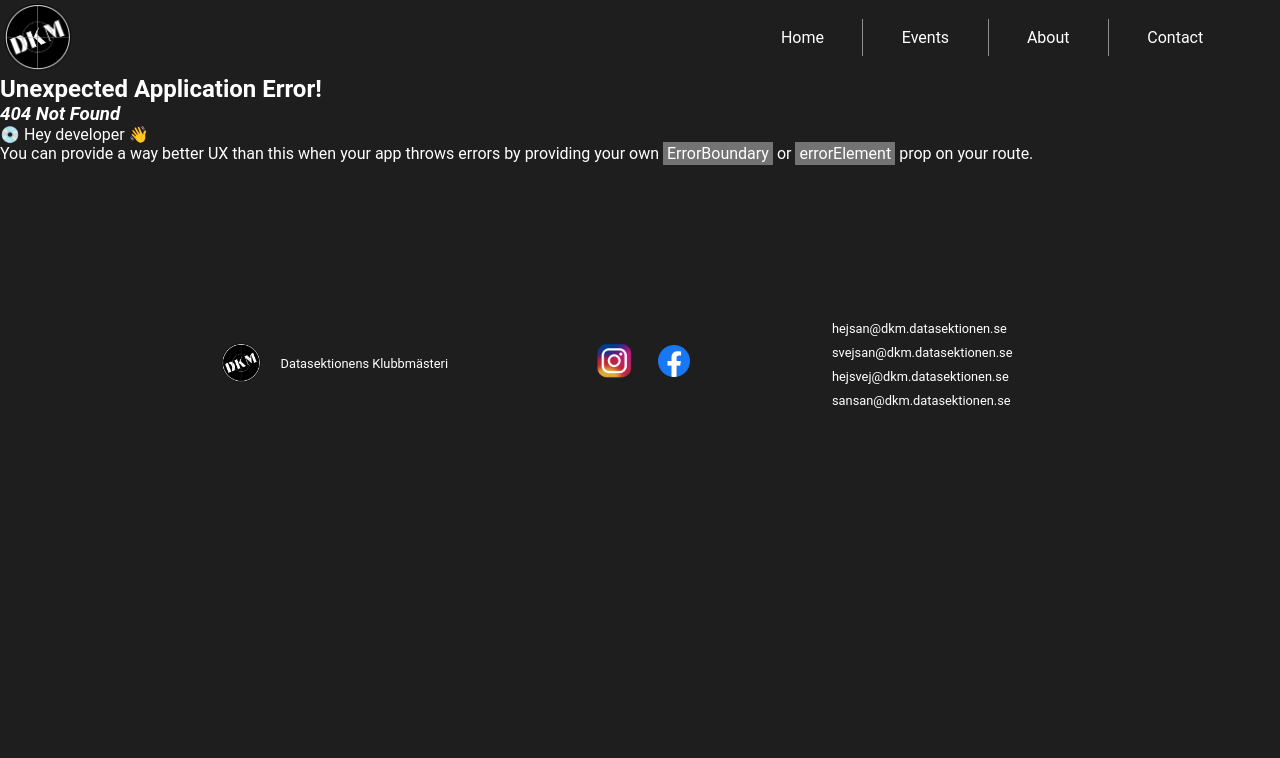
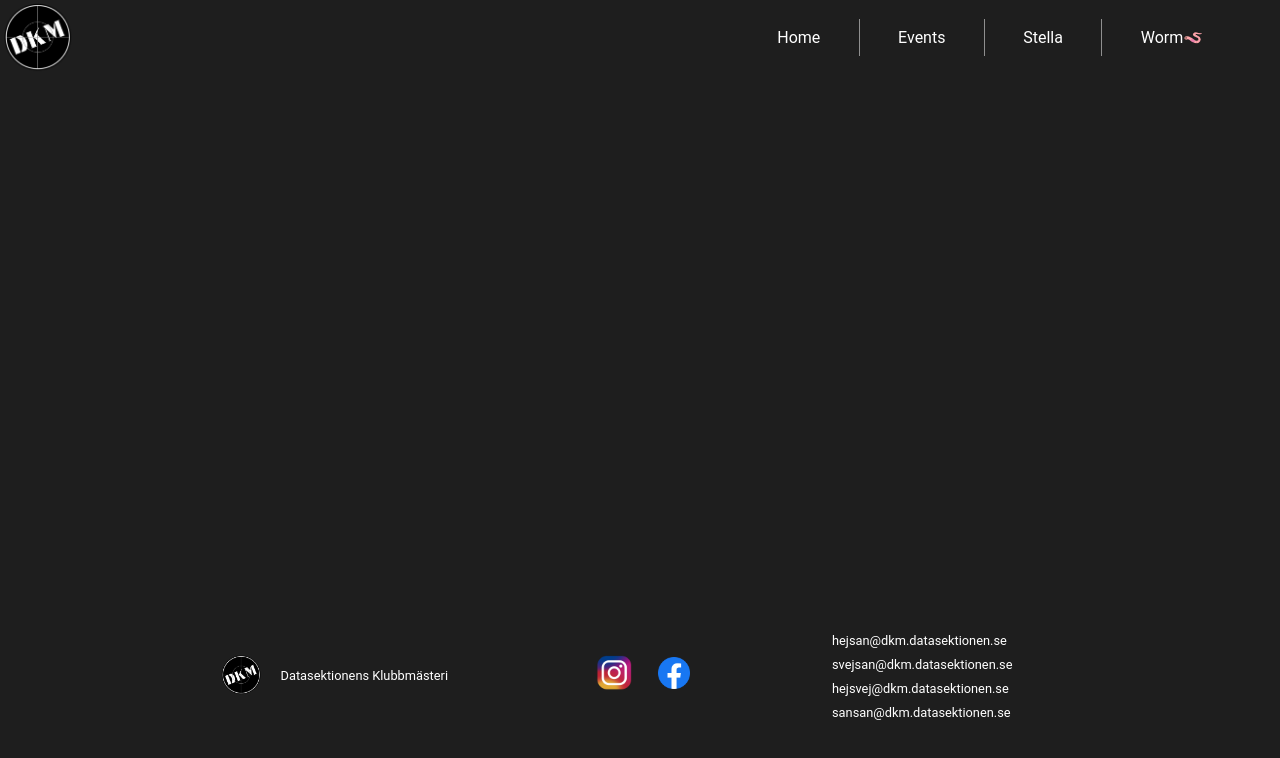
Before and after one commit to abbliseng/INDA-Projekt, a React (Create React App) app in the folder dkm/: page /worm in a window 1280 px wide. Before the commit this address had no page. Shown: the top 758 px of the page. Built offline with nearby package versions, Linux system fonts and the light colour scheme.

Commit message:
worm? 🪱🪱🪱🪱🪱🪱🪱🪱🪱🪱🪱

```diff
--- a/dkm/src/index.jsx
+++ b/dkm/src/index.jsx
@@ -13,6 +13,7 @@ import {
 import Main from './pages/Main/Main';
 import Events from './pages/Events/Events';
 import Slay from './pages/Slay/Slay';
+import Worm from './pages/Worm/Worm';
 
 
 const root = ReactDOM.createRoot(document.getElementById('root'));
@@ -22,6 +23,7 @@ const BrowserRouter = createBrowserRouter([
   { path: "/events", element: <Events /> },
   { path: "/slay", element: <Slay /> },
   { path: "/stella", element: <Slay /> },
+  { path: "/worm", element: <Worm /> },
 ]);
 
 root.render(
--- a/dkm/src/layout.jsx
+++ b/dkm/src/layout.jsx
@@ -9,19 +9,19 @@ const Header = ()=>{
             <div className={classname}>
                 <ul>
                     <li>
-                        <a>Home</a>
+                        <a href="/">Home</a>
                     </li>
                     <div />
                     <li>
-                        <a>Events</a>
+                        <a href="/events">Events</a>
                     </li>
                     <div />
                     <li>
-                        <a>About</a>
+                        <a href="/stella">Stella</a>
                     </li>
                     <div />
                     <li>
-                        <a>Contact</a>
+                        <a href="/worm">Worm🪱</a>
                     </li>
                 </ul>
             </div>
--- /dev/null
+++ b/dkm/src/pages/Worm/Worm.jsx
@@ -0,0 +1,23 @@
+import React from 'react';
+import "./worm.scss";
+
+const Worm = () => {
+    const rnd_drap = Math.floor(Math.random() * 100);
+
+    return (
+        <>
+            <div class="worm-container">
+                <div class="worm">
+                    <img src="/worm.gif" alt="🪱" />
+                </div>
+            </div>
+
+            <script>
+
+
+            </script>
+        </>
+    );
+    }
+
+export default Worm;
--- /dev/null
+++ b/dkm/src/pages/Worm/worm.scss
@@ -0,0 +1,22 @@
+.worm-container {
+    z-index: 1;
+    position: relative;
+    height: 50vh; /* adjust to your preference */
+    width: 100%; /* adjust to your preference */
+    overflow: hidden; /* hide anything that goes outside the container */
+}
+
+.worm {
+    position: absolute;
+    left: -100%; /* start off the screen to the left */
+    animation: scroll 7s linear infinite; /* use the scroll animation */
+}
+
+@keyframes scroll {
+    0% {
+        left: 100%;
+    }
+    100% {
+        left: -100%;
+    }
+}
--- a/dkm/src/style/layout.scss
+++ b/dkm/src/style/layout.scss
@@ -59,12 +59,18 @@
                     flex-direction: column;
                     gap: 20px;
                     li{
-                        color: $secondary;
                         font-size: 1.5rem;
                         text-decoration: none;
                         transition: all ease .5s;
                         &:hover{
-                            color: $primary;
+                            a{
+                                color: $data !important;
+                            }
+                        }
+                        a{
+                            text-decoration: none;
+                            color: $secondary;
+                            transition: all ease .5s;
                         }
                     }
                 }
@@ -92,11 +98,15 @@
             align-items: center;
             li{
                 padding: 3vh 3vw;
-                text-decoration: none;
-                color: $secondary;
-                transition: all ease .5s;
                 &:hover{
-                    color: $data;
+                    a{
+                        color: $data !important;
+                    }
+                }
+                a{
+                    text-decoration: none;
+                    color: $secondary;
+                    transition: all ease .5s;
                 }
             }
             div{
```
Also changed, not shown: dkm/public/worm.gif (added).
